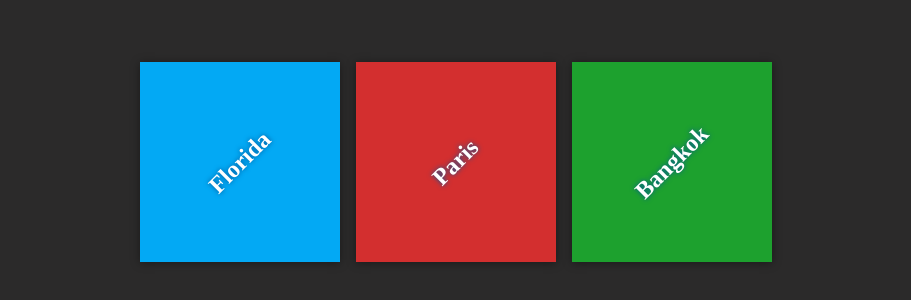
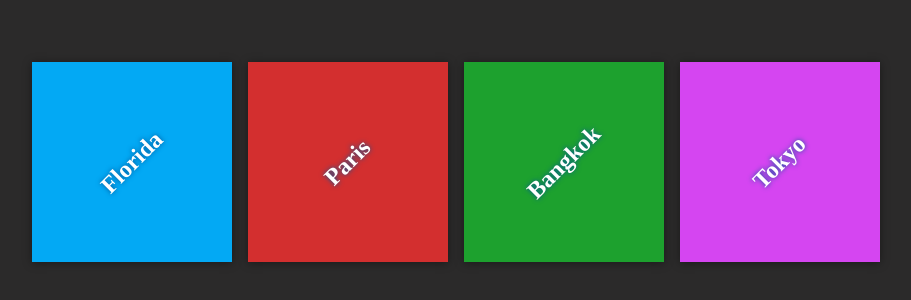
Before and after one commit to rynparin/my-travel-plans, a plain HTML site: page index.html in a window 1280 px wide. Shown: the part 238-538 px from the top of the page, without its empty margins (184-1095 px from the left). Drawn offline with Linux system fonts and the light colour scheme.

Commit message:
Add tokyo to destinations

```diff
--- a/css/app.css
+++ b/css/app.css
@@ -63,3 +63,7 @@ h2 {
 #bangkok {
   background-color: #1da12e;
 }
+
+#tokyo {
+  background-color: #d545f1;
+}
--- a/index.html
+++ b/index.html
@@ -21,6 +21,10 @@
             <div class="destination" id="bangkok">
                 <h2>Bangkok</h2>
             </div>
+
+            <div class="destination" id="tokyo">
+                <h2>Tokyo</h2>
+            </div>
         </div>
     </div>
 
```
